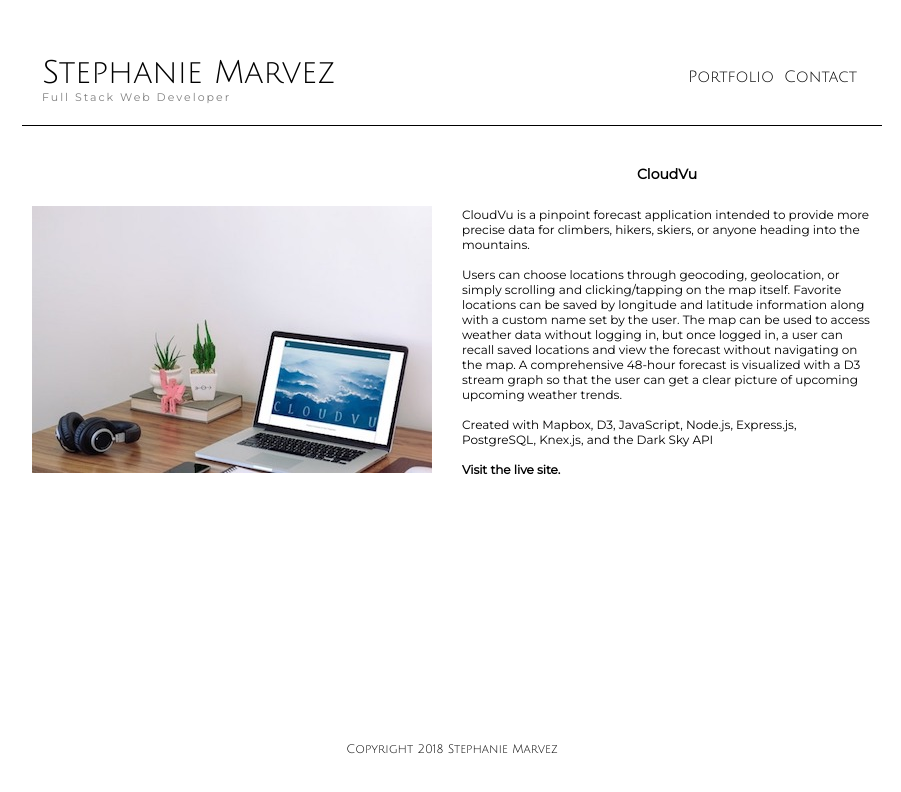
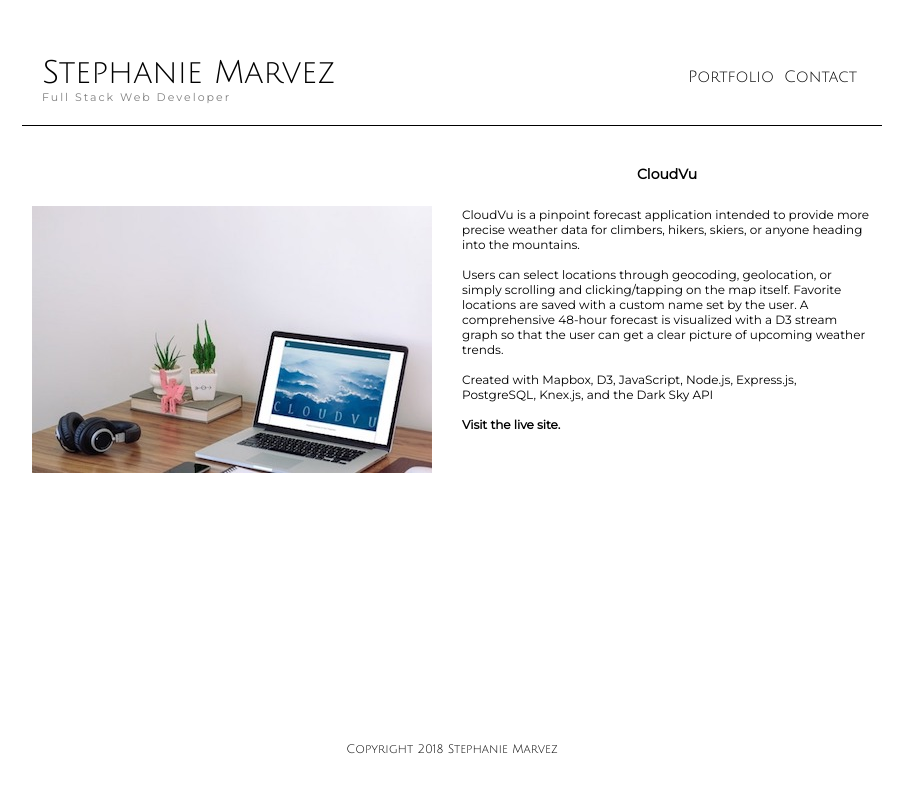
Before and after one commit to smarvez/personal-site, a React (Create React App) app: page /cloudvu in a window 1280 px wide. Shown: the top 792 px of the page, without its empty margins (188-1089 px from the left). Built offline with nearby package versions, Linux system fonts and the light colour scheme.

Commit message:
fixed typos

```diff
--- a/src/components/Cloudvu.js
+++ b/src/components/Cloudvu.js
@@ -18,8 +18,8 @@ class Cloudvu extends Component {
             <p id="epro" className="bio">
               CloudVu
             </p>
-            <p className="project-blurb">CloudVu is a pinpoint forecast application intended to provide more precise data for climbers, hikers, skiers, or anyone heading into the mountains.</p>
-            <p className="project-blurb">Users can choose locations through geocoding, geolocation, or simply scrolling and clicking/tapping on the map itself. Favorite locations can be saved by longitude and latitude information along with a custom name set by the user. The map can be used to access weather data without logging in, but once logged in, a user can recall saved locations and view the forecast without navigating on the map. A comprehensive 48-hour forecast is visualized with a D3 stream graph so that the user can get a clear picture of upcoming upcoming weather trends.</p>
+            <p className="project-blurb">CloudVu is a pinpoint forecast application intended to provide more precise weather data for climbers, hikers, skiers, or anyone heading into the mountains.</p>
+            <p className="project-blurb">Users can select locations through geocoding, geolocation, or simply scrolling and clicking/tapping on the map itself. Favorite locations are saved with a custom name set by the user. A comprehensive 48-hour forecast is visualized with a D3 stream graph so that the user can get a clear picture of upcoming weather trends.</p>
             <div className="contact-container">
               <p className="project-blurb">Created with Mapbox, D3, JavaScript, Node.js, Express.js, PostgreSQL, Knex.js, and the Dark Sky API</p>
               <p className="project-blurb">
--- a/src/components/Epro.js
+++ b/src/components/Epro.js
@@ -19,7 +19,7 @@ class Epro extends Component {
               E/PRO
             </p>
             <p className="project-blurb">E/Pro tailors fitness and nutrition recommendations to a woman's individual monthly hormonal cycle.</p>
-            <p className="project-blurb">The motivation behind this project came from a need within the fitness community to optimize workout and nutritional routines in accordance to estrogen and progesterone levels. By automizing hormonal, exercise, and dietary tracking, this app not only helps women achieve peak physical performance but also saves time to pursue other professional or recreational endeavors. Additionally, the app is both mobile and desktop friendly so that users may access their schedule while stationary or in-transit. Finally, metadata representing the user base may aid pharmaceutical, marketing, and distributive operations for female centered fitness organizations.</p>
+            <p className="project-blurb">The motivation behind this project came from a need within the fitness community to optimize workout and nutritional routines in accordance to estrogen and progesterone levels. By automating hormonal, exercise, and dietary tracking, this app not only helps women achieve peak physical performance but also saves time to pursue other professional or recreational endeavors. Additionally, the app is both mobile and desktop friendly so that users may access their schedule while stationary or in-transit. Finally, metadata representing the user base may aid pharmaceutical, marketing, and distributive operations for female centered fitness organizations.</p>
             <div className="contact-container">
               <p className="project-blurb">Created with React, D3, Javascript, Material UI, Python, PostgreSQL</p>
               <p className="project-blurb">
--- a/src/components/Flutracker.js
+++ b/src/components/Flutracker.js
@@ -17,7 +17,7 @@ class Flutracker extends Component {
               FluTracker
             </p>
             <p className="project-blurb">FluTracker monitors the worldwide spread of the flu using realtime Twitter data plotted on a map.</p>
-            <p className="project-blurb">By following flu-related tweets on Twitter, FluTracker allows users to visualize the poliferation of the flu by day, up to the past week. Additionally, users can either search the map via scrolling or by geolocation to view how many people are sick within a given area.</p>
+            <p className="project-blurb">By following flu-related tweets on Twitter, FluTracker allows users to visualize the proliferation of the flu by day, up to the past week. Additionally, users can either search the map via scrolling or by geolocation to view how many people are sick within a given area.</p>
             <div className="contact-container">
               <p className="project-blurb">Created with HTML/CSS Grid, JavaScript, jQuery, jQuery UI, FluTrack and Google Maps APIs</p>
               <p className="project-blurb">
--- a/src/components/Messages.js
+++ b/src/components/Messages.js
@@ -19,7 +19,7 @@ class Messages extends Component {
               Galvanize Messages
             </p>
             <p className="project-blurb">Galvanize Messages allows a user to view, add, and delete messages from an API.</p>
-            <p className="project-blurb">This project was designed to test our ability to create a full stack web application, including building API, connecting it to a React frontend, and finally styling with Bootstrap.</p>
+            <p className="project-blurb">This project was designed to test our ability to create a full stack web application, including building the API and connecting it to a React frontend.</p>
             <div className="contact-container">
               <p className="project-blurb">Created with React, Bootstrap, Javascript, Node.js, Express.js, Knex.js PostgreSQL</p>
               <p className="project-blurb">
```
